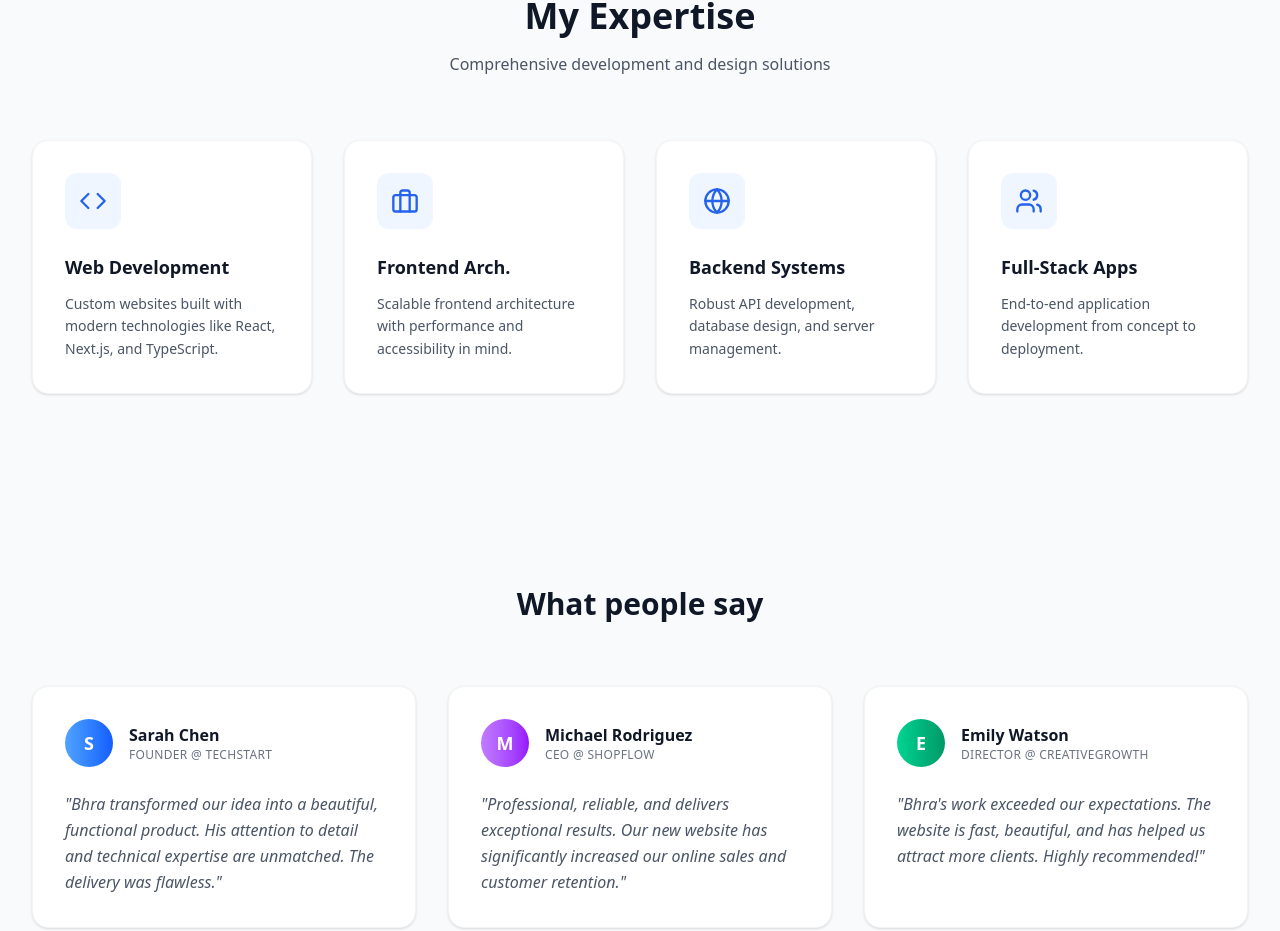
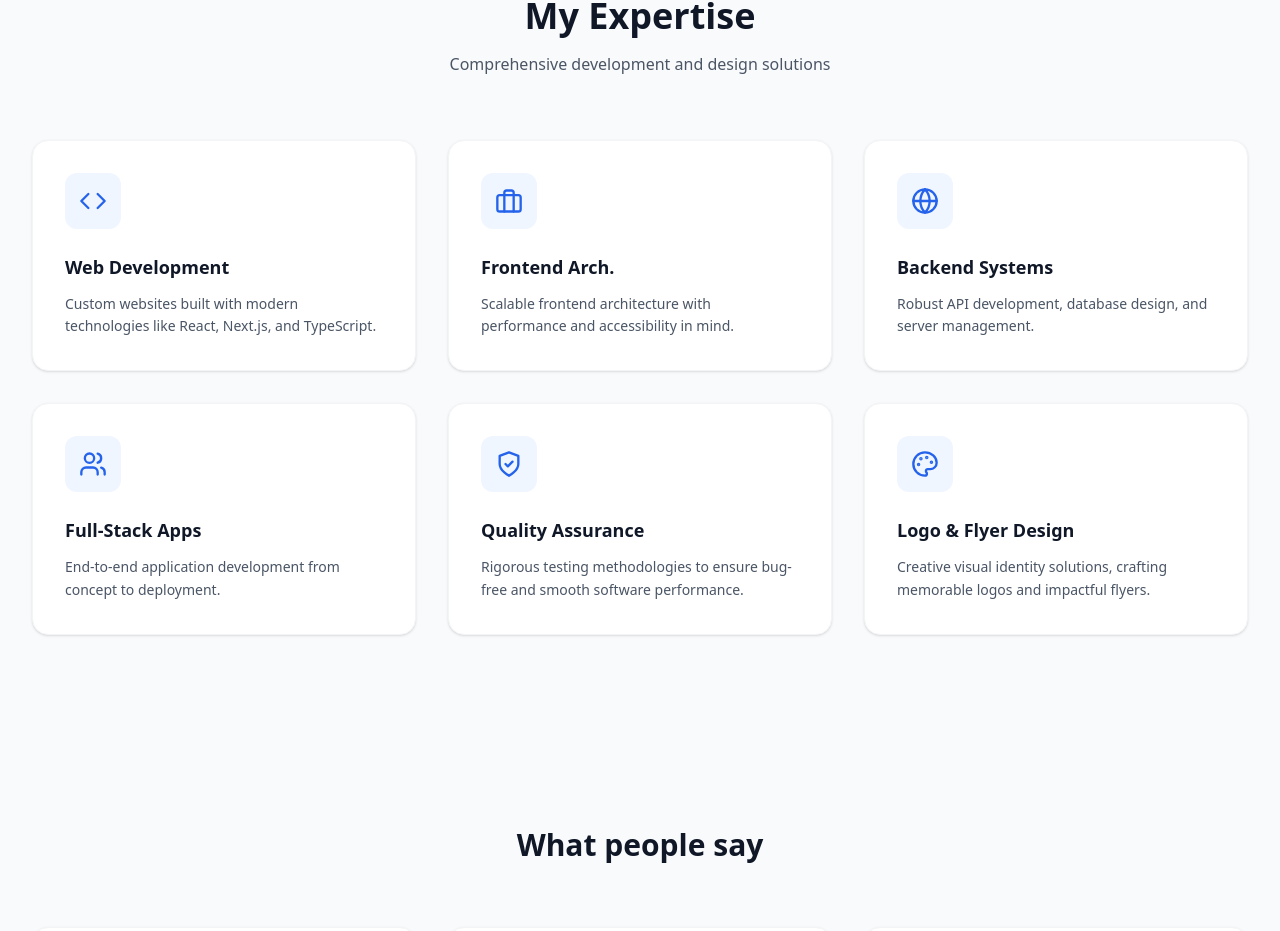
Before and after one commit to BhraJoe/portfolio, a Next.js app: page / in a window 1280 px wide. Shown: the part 1866-2797 px from the top of the page. Built offline with nearby package versions, Linux system fonts and the light colour scheme.

Commit message:
Update services and budget currency

```diff
--- a/src/app/contact/page.tsx
+++ b/src/app/contact/page.tsx
@@ -180,10 +180,10 @@ export default function Contact() {
                                         <label className="block text-sm font-medium text-white md:text-gray-700 mb-2">Budget Range</label>
                                         <select className="w-full px-4 py-3.5 bg-white/50 border border-gray-200 rounded-xl focus:ring-2 focus:ring-blue-500 focus:border-blue-500 transition-all outline-none text-gray-900">
                                             <option value="">Select budget</option>
-                                            <option>$1,000 - $5,000</option>
-                                            <option>$5,000 - $10,000</option>
-                                            <option>$10,000 - $25,000</option>
-                                            <option>$25,000+</option>
+                                            <option>GH₵1,000 - GH₵5,000</option>
+                                            <option>GH₵5,000 - GH₵10,000</option>
+                                            <option>GH₵10,000 - GH₵25,000</option>
+                                            <option>GH₵25,000+</option>
                                         </select>
                                     </div>
                                 </div>
--- a/src/app/page.tsx
+++ b/src/app/page.tsx
@@ -37,6 +37,27 @@ function UsersIcon({ className }: { className?: string }) {
   return (
     <svg xmlns="http://www.w3.org/2000/svg" width="24" height="24" viewBox="0 0 24 24" fill="none" stroke="currentColor" strokeWidth="2" strokeLinecap="round" strokeLinejoin="round" className={className}>
       <path d="M16 21v-2a4 4 0 0 0-4-4H6a4 4 0 0 0-4 4v2" /><circle cx="9" cy="7" r="4" /><path d="M22 21v-2a4 4 0 0 0-3-3.87" /><path d="M16 3.13a4 4 0 0 1 0 7.75" />
+    </svg>
+  );
+}
+
+function ShieldCheckIcon({ className }: { className?: string }) {
+  return (
+    <svg xmlns="http://www.w3.org/2000/svg" width="24" height="24" viewBox="0 0 24 24" fill="none" stroke="currentColor" strokeWidth="2" strokeLinecap="round" strokeLinejoin="round" className={className}>
+      <path d="M12 22s8-4 8-10V5l-8-3-8 3v7c0 6 8 10 8 10" />
+      <path d="m9 12 2 2 4-4" />
+    </svg>
+  );
+}
+
+function PaletteIcon({ className }: { className?: string }) {
+  return (
+    <svg xmlns="http://www.w3.org/2000/svg" width="24" height="24" viewBox="0 0 24 24" fill="none" stroke="currentColor" strokeWidth="2" strokeLinecap="round" strokeLinejoin="round" className={className}>
+      <circle cx="13.5" cy="6.5" r=".5" fill="currentColor"/>
+      <circle cx="17.5" cy="10.5" r=".5" fill="currentColor"/>
+      <circle cx="8.5" cy="7.5" r=".5" fill="currentColor"/>
+      <circle cx="6.5" cy="12.5" r=".5" fill="currentColor"/>
+      <path d="M12 2C6.5 2 2 6.5 2 12s4.5 10 10 10c.926 0 1.648-.746 1.648-1.688 0-.437-.18-.835-.437-1.125-.29-.289-.438-.652-.438-1.125a1.64 1.64 0 0 1 1.668-1.668h1.996c3.051 0 5.555-2.503 5.555-5.554C21.965 6.012 17.461 2 12 2z"/>
     </svg>
   );
 }
@@ -184,7 +205,7 @@ export default function Home() {
           <h2 className="text-3xl md:text-4xl font-bold text-black md:text-gray-900 mb-4">My Expertise</h2>
           <p className="text-black md:text-gray-600">Comprehensive development and design solutions</p>
         </div>
-        <div className="grid grid-cols-1 md:grid-cols-2 lg:grid-cols-4 gap-8">
+        <div className="grid grid-cols-1 md:grid-cols-2 lg:grid-cols-3 gap-8">
           <div className="p-8 rounded-2xl bg-white border border-gray-100 shadow-sm hover:shadow-xl transition-all duration-300 hover:-translate-y-1">
             <div className="w-14 h-14 bg-blue-50 rounded-xl flex items-center justify-center mb-6">
               <CodeIcon className="h-7 w-7 text-primary" />
@@ -215,6 +236,22 @@ export default function Home() {
             </div>
             <h3 className="text-lg font-bold text-black md:text-gray-900 mb-3">Full-Stack Apps</h3>
             <p className="text-black md:text-gray-600 text-sm leading-relaxed">End-to-end application development from concept to deployment.</p>
+          </div>
+
+          <div className="p-8 rounded-2xl bg-white border border-gray-100 shadow-sm hover:shadow-xl transition-all duration-300 hover:-translate-y-1">
+            <div className="w-14 h-14 bg-blue-50 rounded-xl flex items-center justify-center mb-6">
+              <ShieldCheckIcon className="h-7 w-7 text-primary" />
+            </div>
+            <h3 className="text-lg font-bold text-black md:text-gray-900 mb-3">Quality Assurance</h3>
+            <p className="text-black md:text-gray-600 text-sm leading-relaxed">Rigorous testing methodologies to ensure bug-free and smooth software performance.</p>
+          </div>
+
+          <div className="p-8 rounded-2xl bg-white border border-gray-100 shadow-sm hover:shadow-xl transition-all duration-300 hover:-translate-y-1">
+            <div className="w-14 h-14 bg-blue-50 rounded-xl flex items-center justify-center mb-6">
+              <PaletteIcon className="h-7 w-7 text-primary" />
+            </div>
+            <h3 className="text-lg font-bold text-black md:text-gray-900 mb-3">Logo & Flyer Design</h3>
+            <p className="text-black md:text-gray-600 text-sm leading-relaxed">Creative visual identity solutions, crafting memorable logos and impactful flyers.</p>
           </div>
         </div>
       </section>
--- a/src/app/services/page.tsx
+++ b/src/app/services/page.tsx
@@ -65,6 +65,20 @@ const services = [
         icon: '🛒',
         gradient: 'from-cyan-500 to-blue-600',
     },
+    {
+        title: 'Quality Assurance',
+        description: 'Rigorous testing methodologies to ensure bug-free and smooth software performance.',
+        benefits: ['Automated Testing', 'Manual QA', 'Performance Check', 'Bug Tracking'],
+        icon: '✅',
+        gradient: 'from-green-500 to-lime-600',
+    },
+    {
+        title: 'Logo & Flyer Design',
+        description: 'Creative visual identity solutions, crafting memorable logos and impactful flyers.',
+        benefits: ['Custom Logos', 'Brand Identity', 'Print-Ready Flyers', 'Modern Aesthetics'],
+        icon: '✏️',
+        gradient: 'from-violet-500 to-purple-600',
+    },
 ];
 
 const process = [
@@ -98,7 +112,7 @@ export default function Services() {
 
             {/* Services Grid */}
             <section className="pb-24 max-w-7xl mx-auto px-4 sm:px-6 lg:px-8">
-                <div className="grid grid-cols-1 md:grid-cols-2 lg:grid-cols-3 gap-8">
+                <div className="grid grid-cols-1 md:grid-cols-2 lg:grid-cols-4 gap-8">
                     {services.map((service) => (
                         <div key={service.title} className="glass-card p-8 bg-white/60 group">
                             <div className={`w-14 h-14 bg-gradient-to-br ${service.gradient} rounded-xl flex items-center justify-center mb-6 text-2xl shadow-lg`}>
```
